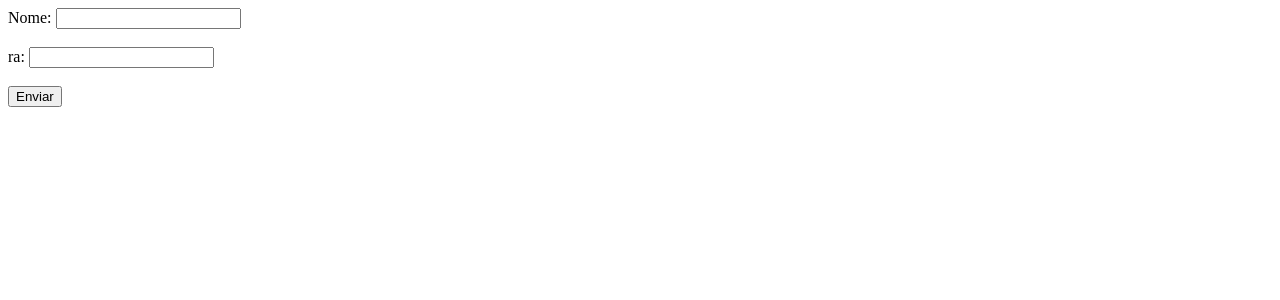
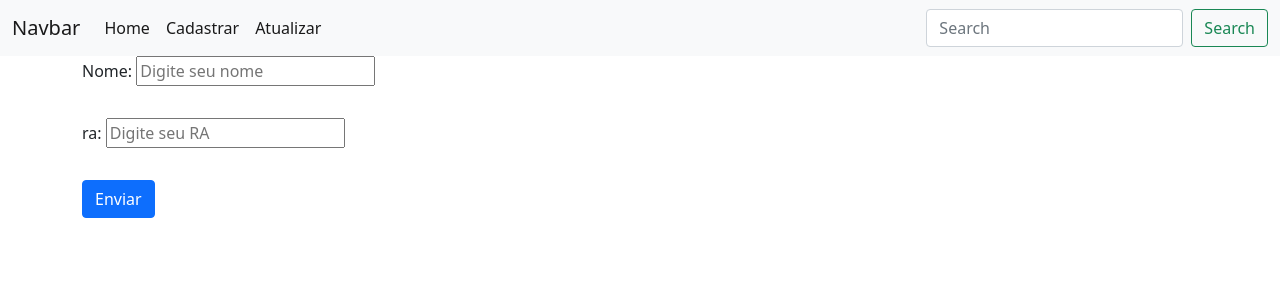
Before and after one commit to joicerodrigues/Prova-php2Semestre, a PHP site: page /cadastro.php in a window 1280 px wide. Shown: the top 300 px of the page. Run offline with PHP 8.4, Linux system fonts and the light colour scheme.

Commit message:
adicionado listagem de cadastro e iniciada página para update

```diff
--- a/cadastro.php
+++ b/cadastro.php
@@ -1,3 +1,6 @@
+<?php
+require_once('header.php')
+?>
 <!DOCTYPE html>
 <html lang="pt-BR">
 <head>
@@ -6,12 +9,16 @@
     <title>Passagem de Parâmetros via POST</title>
 </head>
 <body>
+<div class="container">
     <form action="cadastro2.php" method="post">
-        <label for="nome"> Nome:</label>
-        <input type="text" id="nome" name="nome"><br><br>
-        <label for="ra">ra:</label>
-        <input type="text" id="ra" name="ra" maxlength=7><br><br>
-        <input type="submit" value="Enviar">
+        <div class="mb-3">
+        <label for="nome" class="form-label"> Nome:</label>
+        <input class="form-label" type="text" id="nome" name="nome" placeholder="Digite seu nome"><br><br>
+        <label for="ra" class="form-label">ra:</label>
+        <input class="form-label" type="text" id="ra" name="ra" maxlength=7 placeholder="Digite seu RA"><br><br>
+        <input class="btn btn-primary" type="submit" value="Enviar">
+        </div>
     </form>
+</div>
 </body>
 </html>
--- a/header.php
+++ b/header.php
@@ -19,13 +19,13 @@
     <div class="collapse navbar-collapse" id="navbarTogglerDemo02">
       <ul class="navbar-nav me-auto mb-2 mb-lg-0">
         <li class="nav-item">
-          <a class="nav-link active" aria-current="page" href="#">Home</a>
+          <a class="nav-link active" aria-current="page" href="index.php">Home</a>
         </li>
         <li class="nav-item">
-          <a class="nav-link" href="#">Link</a>
+          <a class="nav-link active" href="cadastro.php">Cadastrar</a>
         </li>
         <li class="nav-item">
-          <a class="nav-link disabled" href="#" tabindex="-1" aria-disabled="true">Disabled</a>
+          <a class="nav-link active" aria-current="page" href="cadastro.php">Atualizar</a>
         </li>
       </ul>
       <form class="d-flex">
```
Also changed, not shown: atualiza.php (+25 -8 lines), listar.php (added, +30 -0 lines).
